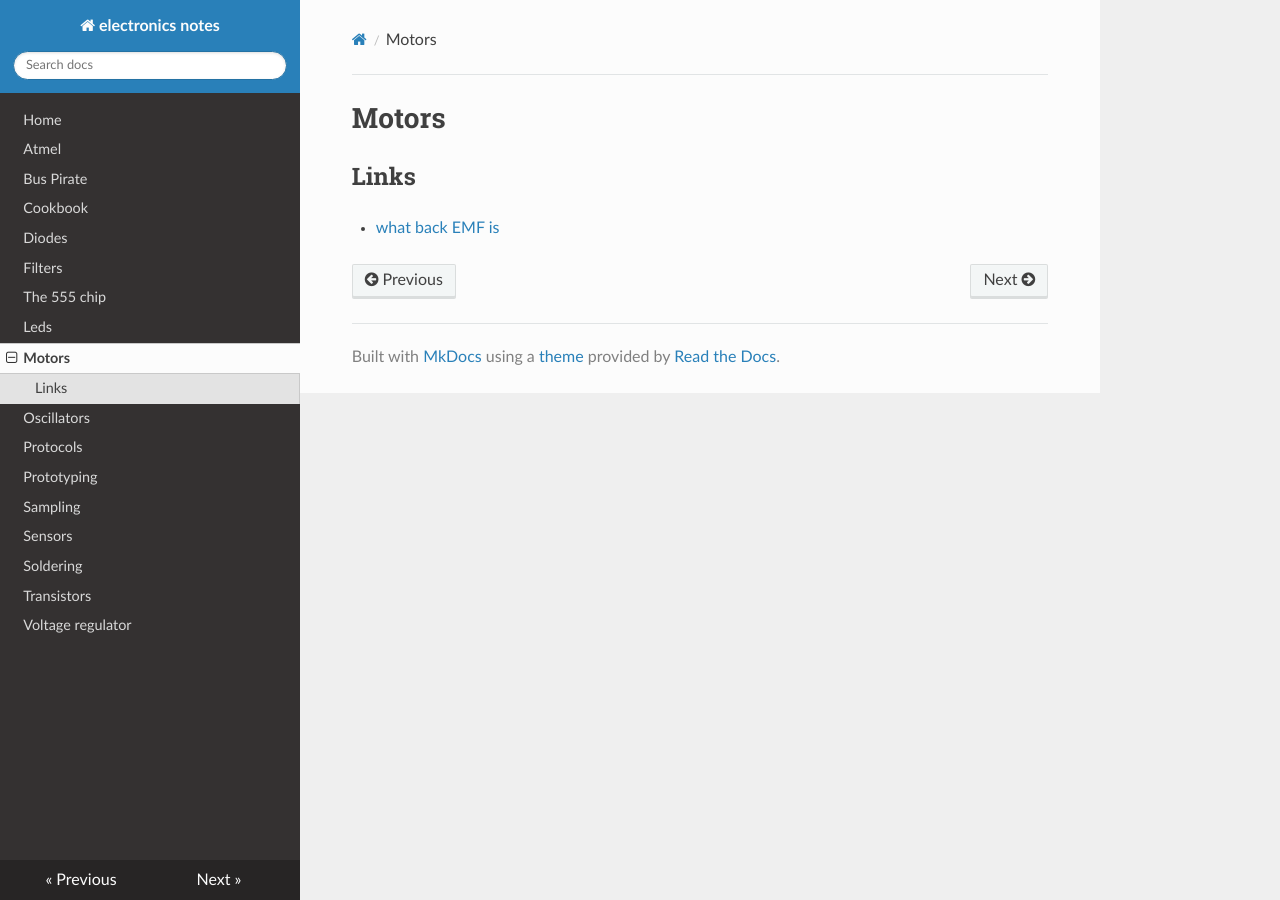
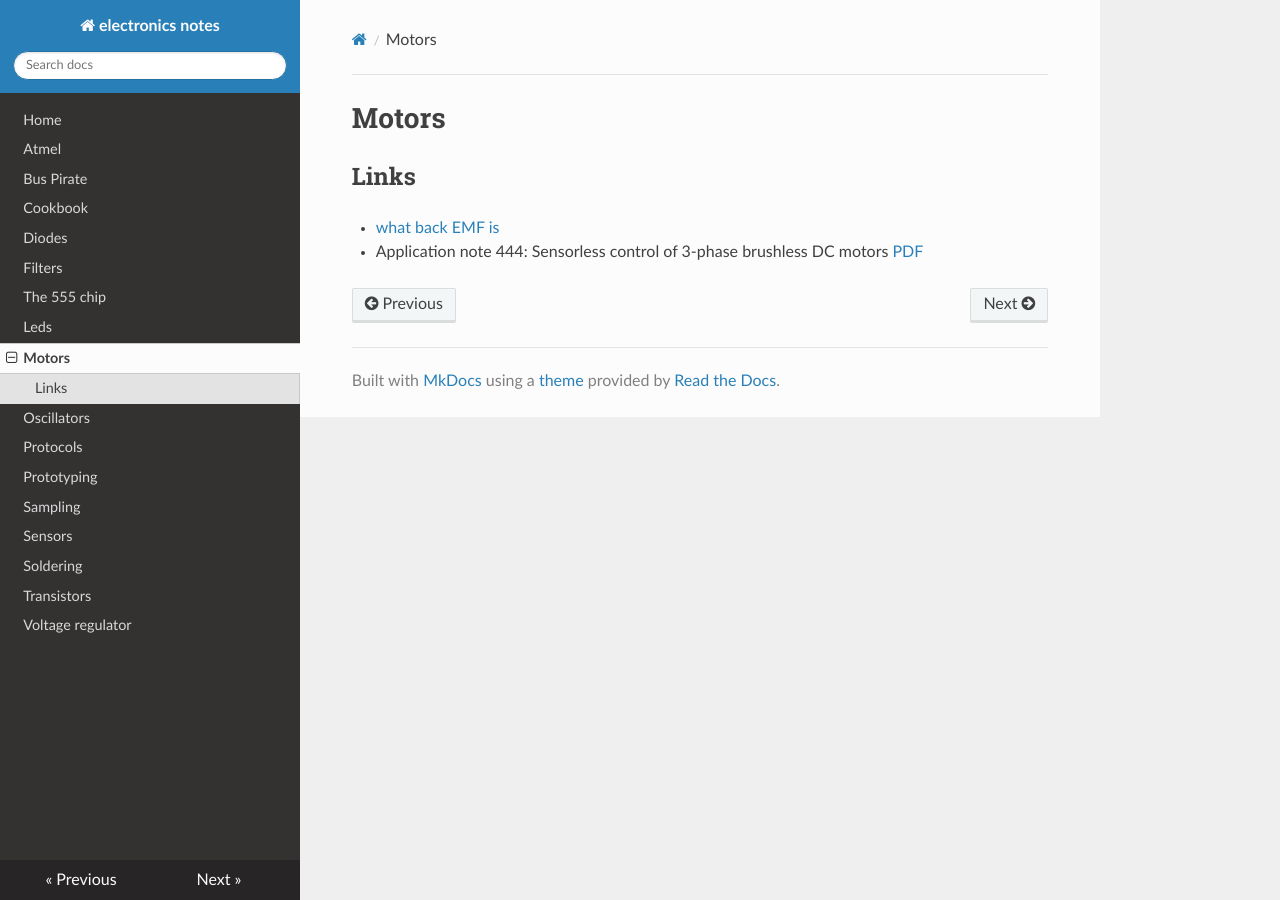
Before and after one commit to gipi/electronics-notes, an MkDocs documentation site: the page built from docs/motors.md, in a window 1280 px wide. Built offline with MkDocs 1.6.1, drawn with Linux system fonts in a browser that asks for light colours; nearby versions of some CDN libraries; old or Windows-style settings are respelled for this version of MkDocs.

Commit message:
Add link.

```diff
--- a/docs/motors.md
+++ b/docs/motors.md
@@ -3,3 +3,4 @@
 ## Links
 
  - [what back EMF is](https://www.youtube.com/watch?v=8iONzbOfmzc)
+ - Application note 444: Sensorless control of 3-phase brushless DC motors [PDF](http://www.atmel.com/Images/doc8012.pdf)
```
Also changed, not shown: 1 other file.
